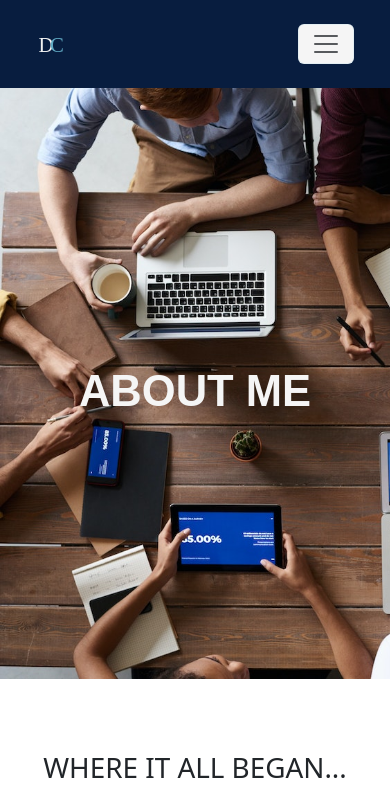
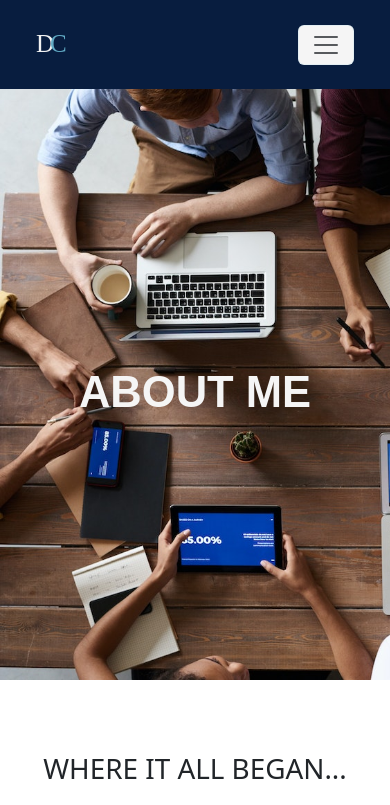
Before and after one commit to cast0307/Oblivion-Productions, a plain HTML site: page about.html in a window 390 px wide. Shown: the top 805 px of the page. Drawn offline with nearby package versions, Linux system fonts and the light colour scheme.

Commit message:
adds responsiviness to all img tags

```diff
--- a/css/main.css
+++ b/css/main.css
@@ -1,7 +1,6 @@
 /* GOOGLE FONTS
 font-family: 'Be Vietnam Pro', sans-serif;
 font-family: 'Lora', serif; */
-
 
 :root {
     --bs-tertiary-bg-rgb: 8, 29,63;
@@ -13,7 +12,18 @@
     --bs-success-bg-subtle: #6B8358;
     --bs-primary-rgb: 8, 29,63;
 
-}.btn-outline-light {
+}
+
+/* GENERAL STYLES */
+
+img, object {
+    max-width: 100%;
+    height: auto;
+    object-fit: cover;
+
+}
+
+.btn-outline-light {
     background-color: #081D3F;
     border: #081D3F;
 }
```
